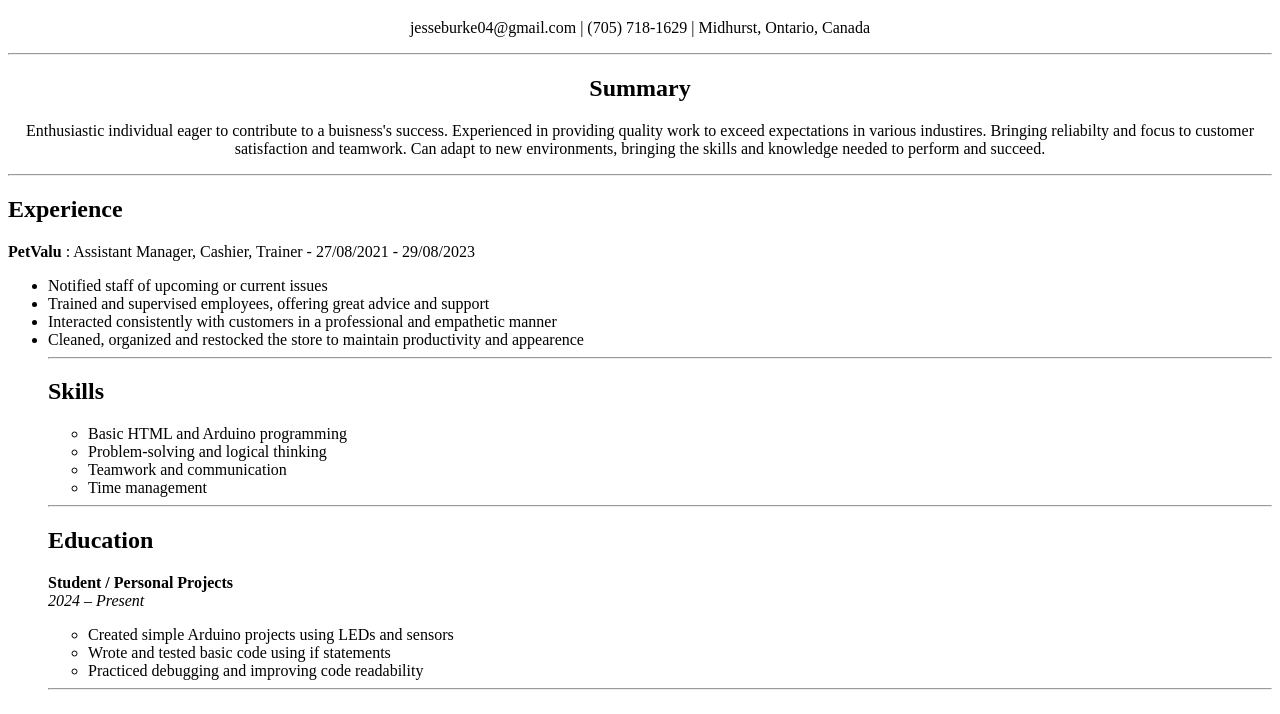
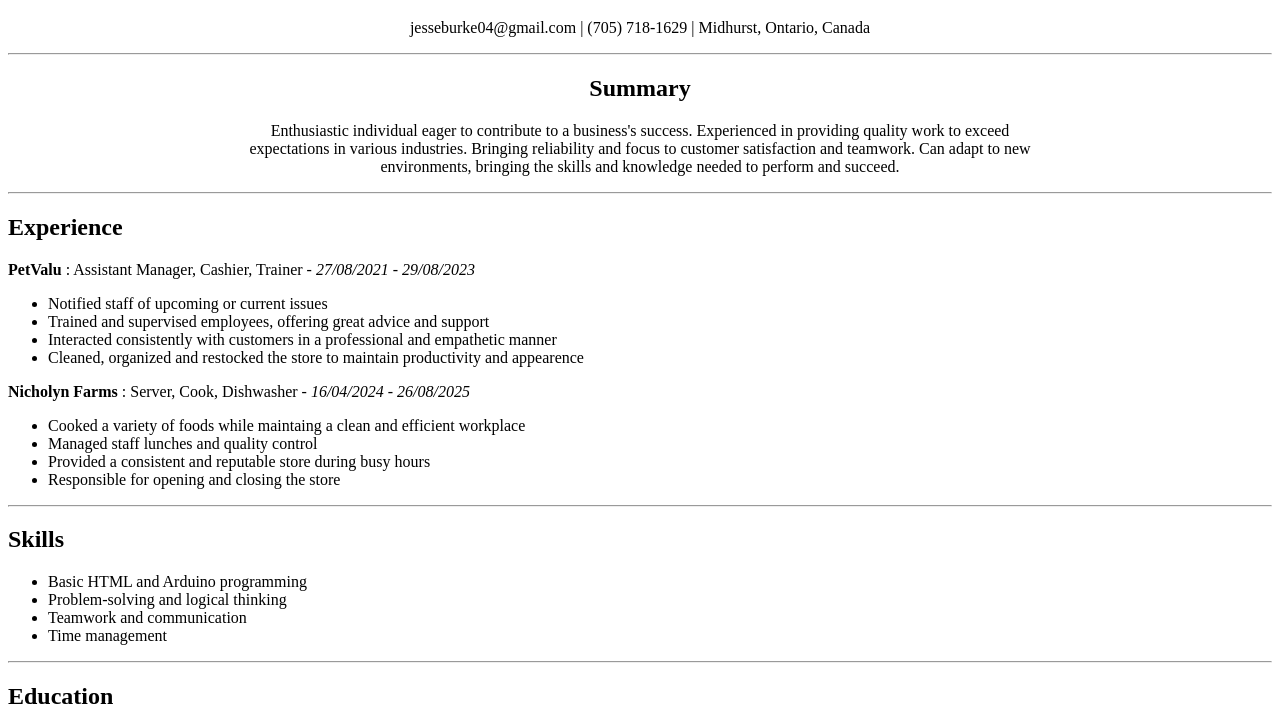
Before and after one commit to jesseburke-04/jesseburke-04.github.io, a plain HTML site: page index.html in a window 1280 px wide. Shown: the part 61-775 px from the top of the page. Drawn offline with Linux system fonts and the light colour scheme.

Commit message:
Revise resume content and formatting
Updated resume summary and experience sections with improved formatting and corrected spelling.

```diff
--- a/index.html
+++ b/index.html
@@ -19,17 +19,17 @@
 <!-- Intro to my resume -->
     <h2>Summary</h2>
     <p>
-        Enthusiastic individual eager to contribute to a buisness's success. Experienced in providing quality work
-        to exceed expectations in various industires. Bringing reliabilty and focus to customer satisfaction and teamwork. Can
-        adapt to new environments, bringing the skills and knowledge needed to perform and succeed.
+        Enthusiastic individual eager to contribute to a business's success. Experienced in providing quality work
+        to exceed <br> expectations in various industries. Bringing reliability and focus to customer satisfaction and teamwork. Can
+        adapt to new <br> environments, bringing the skills and knowledge needed to perform and succeed.
     </p>
     </center>
     <hr>
-  <!-- Education section -->
+  <!-- My Experience -->
     <h2>Experience</h2>
     <p>
 <!-- Strong tag makes text bold -->
-        <strong>PetValu</strong> : Assistant Manager, Cashier, Trainer - 27/08/2021 - 29/08/2023
+        <strong>PetValu</strong> : Assistant Manager, Cashier, Trainer - <em>27/08/2021 - 29/08/2023</em>
     </p>
 <!-- List of tasks achieved at PetValu -->
     <ul>
@@ -37,6 +37,16 @@
         <li>Trained and supervised employees, offering great advice and support</li>
         <li>Interacted consistently with customers in a professional and empathetic manner</li>
         <li>Cleaned, organized and restocked the store to maintain productivity and appearence</li>
+    </ul>
+    <p>
+        <strong>Nicholyn Farms</strong> : Server, Cook, Dishwasher - <em>16/04/2024 - 26/08/2025</em>
+    </p>
+    <ul>
+        <li>Cooked a variety of foods while maintaing a clean and efficient workplace</li>
+        <li>Managed staff lunches and quality control</li>
+        <li>Provided a consistent and reputable store during busy hours</li>
+        <li>Responsible for opening and closing the store</li>
+    </ul>
     <hr>
 <!-- Skills section -->
     <h2>Skills</h2>
```
